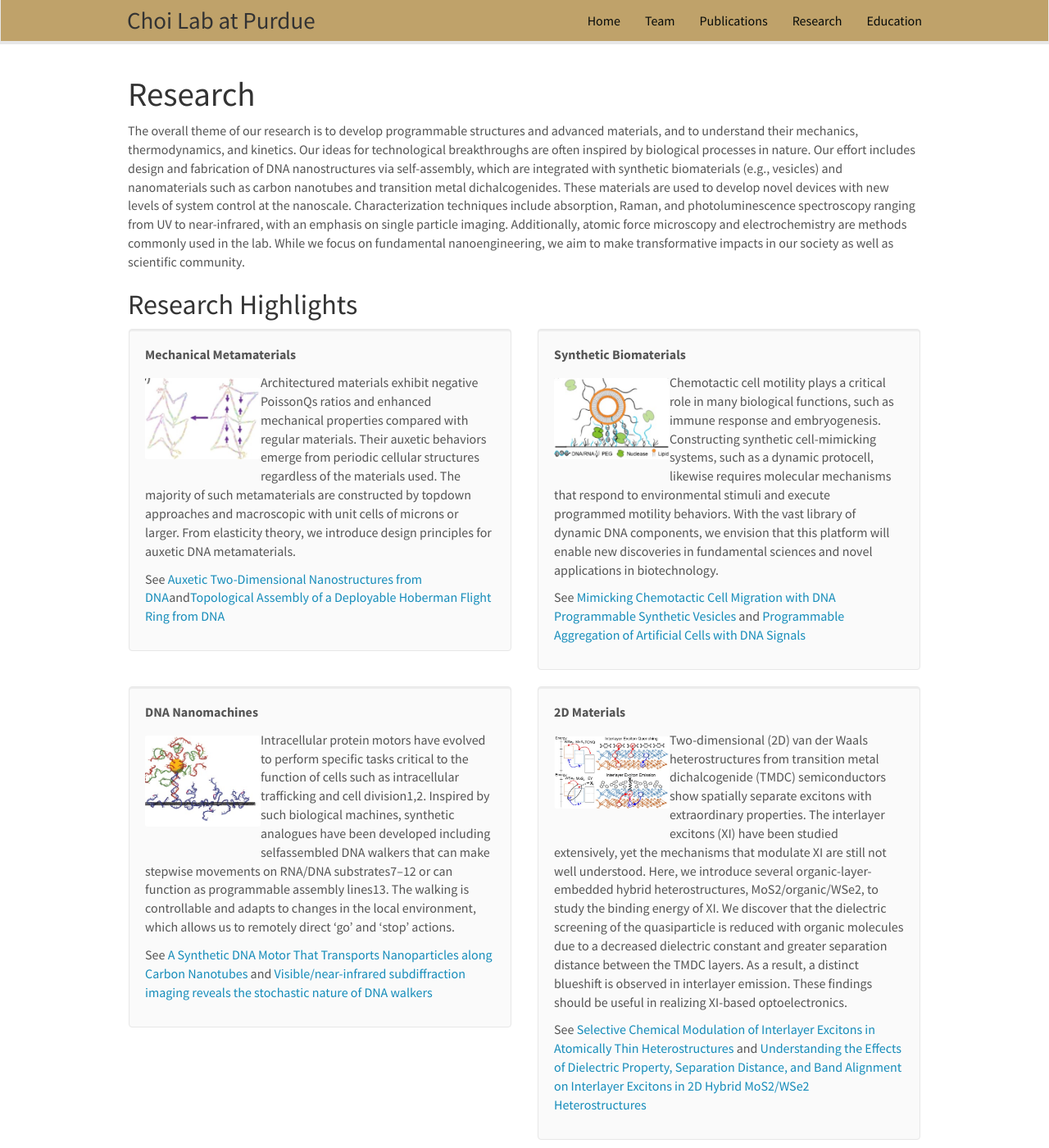
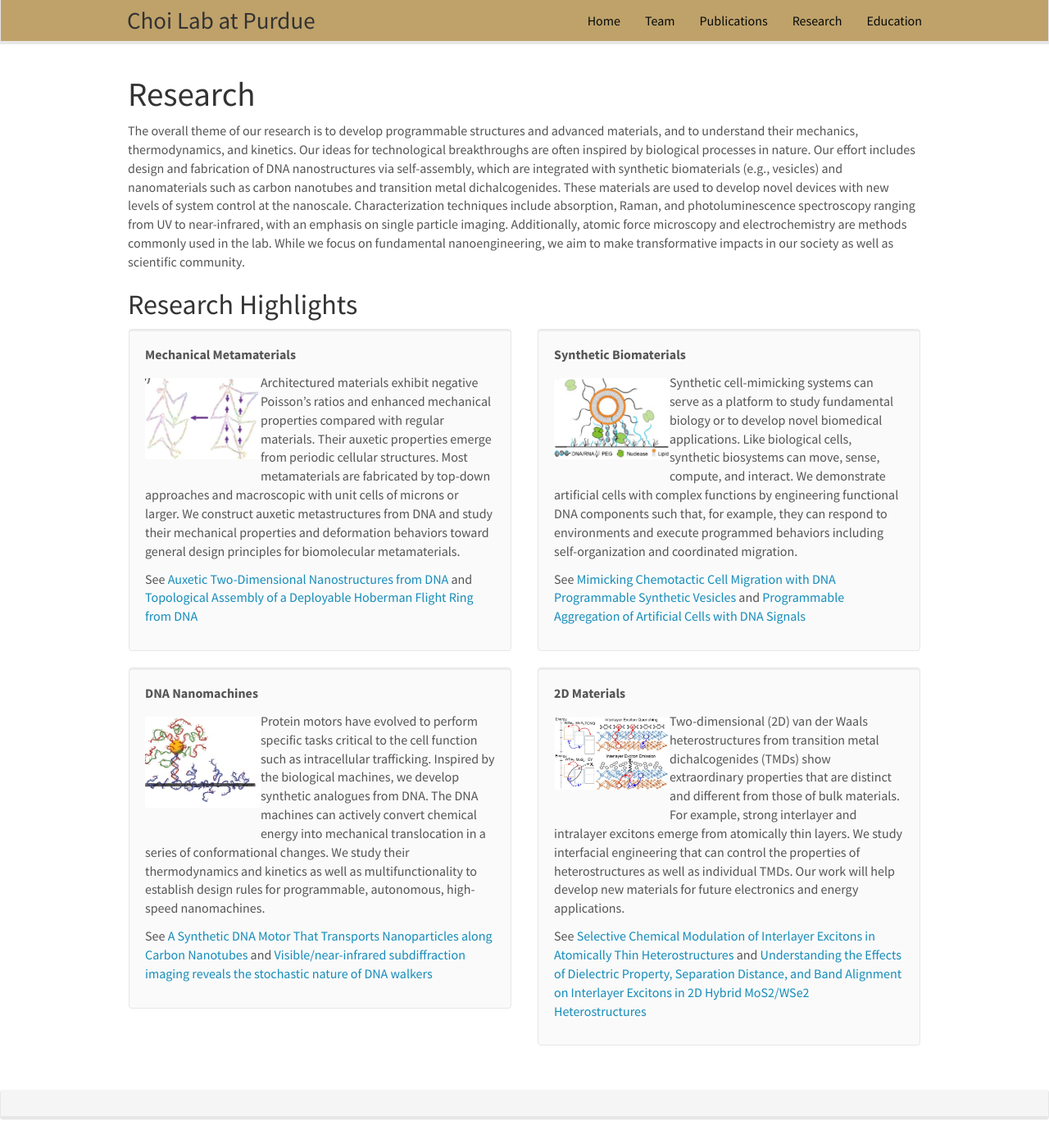
Before and after one commit to choidnalab/choidnalab.github.io, a Jekyll site: the page built from _pages/research.md, in a window 1280 px wide and 1400 px high. Shown: the whole window at 82% size. Built offline with Jekyll 4.4.1, drawn with Linux system fonts in a browser that asks for light colours; nearby versions of some CDN libraries.

Commit message:
Update research_highlights.yml

```diff
--- a/_data/research_highlights.yml
+++ b/_data/research_highlights.yml
@@ -1,16 +1,16 @@
 - title: "Mechanical Metamaterials"
   image: 1_1.jpg
-  description: Architectured materials exhibit negative PoissonQs ratios and enhanced mechanical properties compared with regular materials. Their auxetic behaviors emerge from periodic cellular structures regardless of the materials used. The majority of such metamaterials are constructed by topdown approaches and macroscopic with unit cells of microns or larger. From elasticity theory, we introduce design principles for auxetic DNA metamaterials.
+  description: Architectured materials exhibit negative Poisson’s ratios and enhanced mechanical properties compared with regular materials. Their auxetic properties emerge from periodic cellular structures. Most metamaterials are fabricated by top-down approaches and macroscopic with unit cells of microns or larger. We construct auxetic metastructures from DNA and study their mechanical properties and deformation behaviors toward general design principles for biomolecular metamaterials.
   authors:
   link:
     url:
     display:
   highlight: 1
-  news2: See [Auxetic Two-Dimensional Nanostructures from DNA](https://onlinelibrary.wiley.com/doi/abs/10.1002/anie.202014729)and[Topological Assembly of a Deployable Hoberman Flight Ring from DNA](https://onlinelibrary.wiley.com/doi/abs/10.1002/smll.202007069)
+  news2: See [Auxetic Two-Dimensional Nanostructures from DNA](https://onlinelibrary.wiley.com/doi/abs/10.1002/anie.202014729) and [Topological Assembly of a Deployable Hoberman Flight Ring from DNA](https://onlinelibrary.wiley.com/doi/abs/10.1002/smll.202007069)
 
 - title: "Synthetic Biomaterials"
   image: 2_1.jpg
-  description: Chemotactic cell motility plays a critical role in many biological functions, such as immune response and embryogenesis. Constructing synthetic cell-mimicking systems, such as a dynamic protocell, likewise requires molecular mechanisms that respond to environmental stimuli and execute programmed motility behaviors. With the vast library of dynamic DNA components, we envision that this platform will enable new discoveries in fundamental sciences and novel applications in biotechnology.
+  description: Synthetic cell-mimicking systems can serve as a platform to study fundamental biology or to develop novel biomedical applications. Like biological cells, synthetic biosystems can move, sense, compute, and interact. We demonstrate artificial cells with complex functions by engineering functional DNA components such that, for example, they can respond to environments and execute programmed behaviors including self-organization and coordinated migration.
   authors:
   link:
     url:
@@ -20,7 +20,7 @@
 
 - title: "DNA Nanomachines"
   image: 3_1.jpg
-  description: Intracellular protein motors have evolved to perform specific tasks critical to the function of cells such as intracellular trafficking and cell division1,2. Inspired by such biological machines, synthetic analogues have been developed including selfassembled DNA walkers that can make stepwise movements on RNA/DNA substrates7–12 or can function as programmable assembly lines13. The walking is controllable and adapts to changes in the local environment, which allows us to remotely direct ‘go’ and ‘stop’ actions.
+  description: Protein motors have evolved to perform specific tasks critical to the cell function such as intracellular trafficking. Inspired by the biological machines, we develop synthetic analogues from DNA. The DNA machines can actively convert chemical energy into mechanical translocation in a series of conformational changes. We study their thermodynamics and kinetics as well as multifunctionality to establish design rules for programmable, autonomous, high-speed nanomachines.
   authors:
   link:
     url:
@@ -31,7 +31,7 @@
 
 - title: "2D Materials"
   image: 4_1.jpg
-  description: Two-dimensional (2D) van der Waals heterostructures from transition metal dichalcogenide (TMDC) semiconductors show spatially separate excitons with extraordinary properties. The interlayer excitons (XI) have been studied extensively, yet the mechanisms that modulate XI are still not well understood. Here, we introduce several organic-layer-embedded hybrid heterostructures, MoS2/organic/WSe2, to study the binding energy of XI. We discover that the dielectric screening of the quasiparticle is reduced with organic molecules due to a decreased dielectric constant and greater separation distance between the TMDC layers. As a result, a distinct blueshift is observed in interlayer emission.  These findings should be useful in realizing XI-based optoelectronics.
+  description: Two-dimensional (2D) van der Waals heterostructures from transition metal dichalcogenides (TMDs) show extraordinary properties that are distinct and different from those of bulk materials. For example, strong interlayer and intralayer excitons emerge from atomically thin layers. We study interfacial engineering that can control the properties of heterostructures as well as individual TMDs. Our work will help develop new materials for future electronics and energy applications.
   authors:
   link:
     url:
```
